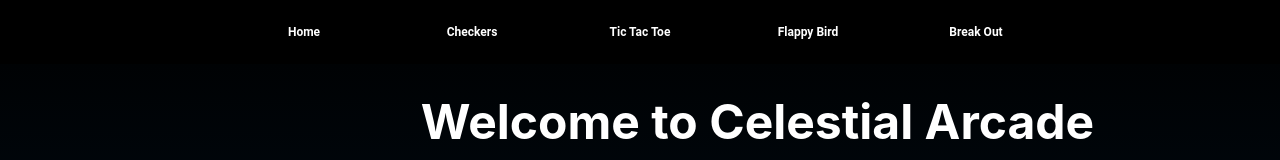
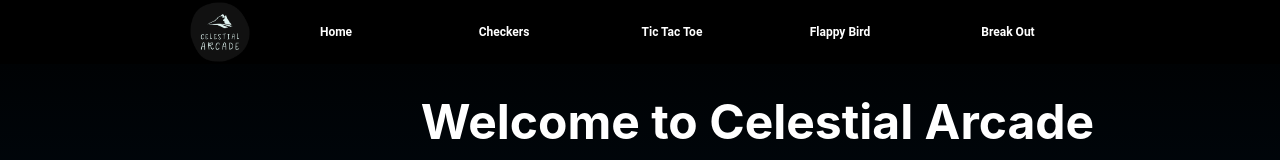
Before and after one commit to RobBundy2002/Celestrial-Arcade, a React (Create React App) app: page /home in a window 1280 px wide. Shown: the top 160 px of the page. Built offline with nearby package versions, Linux system fonts and the light colour scheme.

Commit message:
Added the logo

```diff
--- a/src/App.js
+++ b/src/App.js
@@ -1,4 +1,3 @@
-
 import React, {useEffect} from 'react';
 import { BrowserRouter as Router, Routes, Route, Link, Navigate } from 'react-router-dom';
 import CheckersBoard from './CheckersBoard';
@@ -9,7 +8,7 @@ import './App.css';
 import './Home.css';
 import BottomNavigation from '@mui/material/BottomNavigation';
 import BottomNavigationAction from '@mui/material/BottomNavigationAction';
-
+import LogoImage from './Color logo - no background.png';
 
 const LabelBottomNavigation = () => {
     const [value, setValue] = React.useState('recents');
@@ -35,6 +34,12 @@ const LabelBottomNavigation = () => {
             onChange={handleChange}
             showLabels
         >
+            <img
+                src={LogoImage}
+                alt="Logo"
+                style={{ height: '64px', width: 'auto' }}
+            />
+
             <BottomNavigationAction
                 label="Home"
                 value=""
```
Also changed, not shown: src/Color logo - no background.png (added), 7 other files (tests, documents, lock files or other folders).
